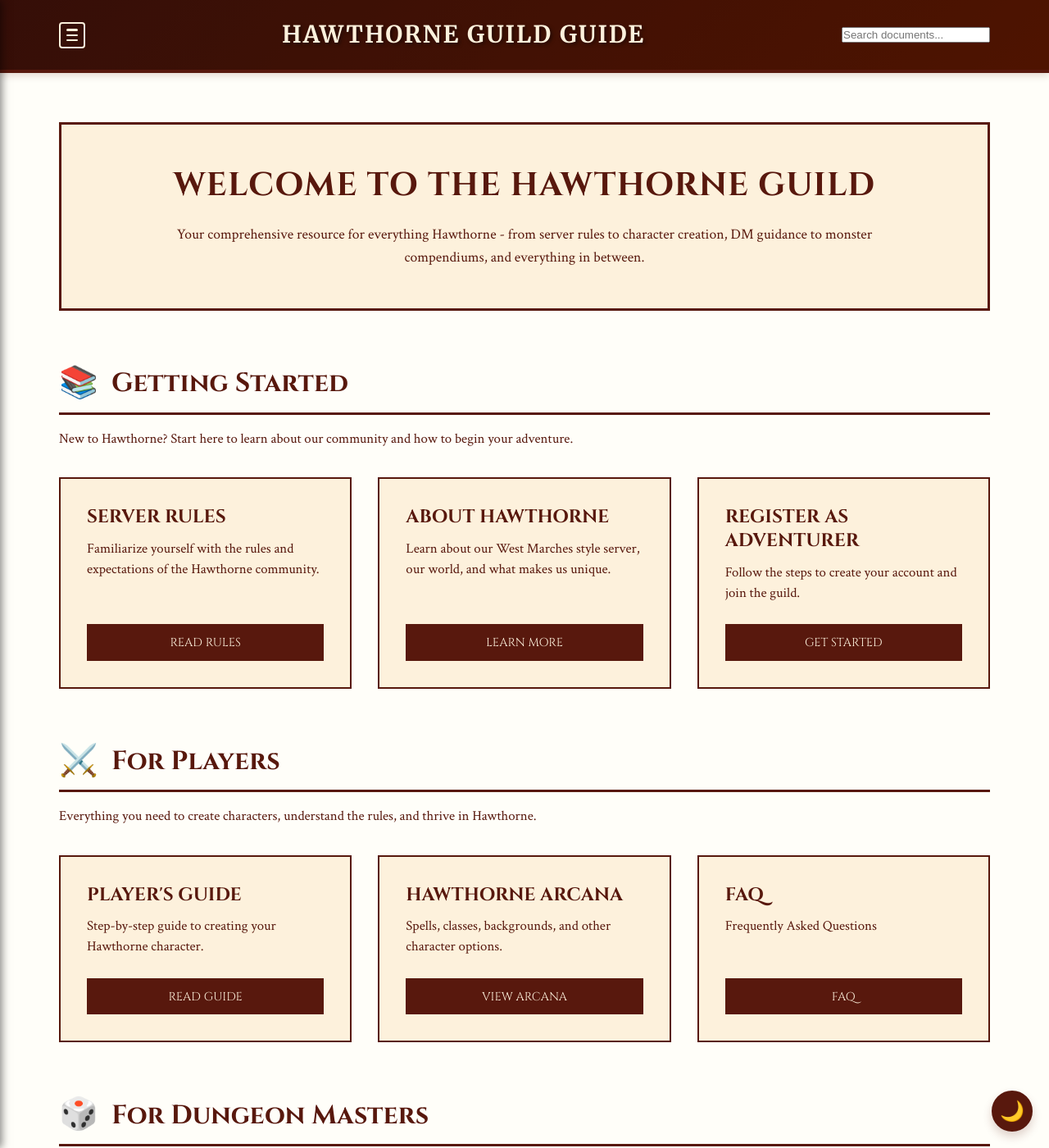
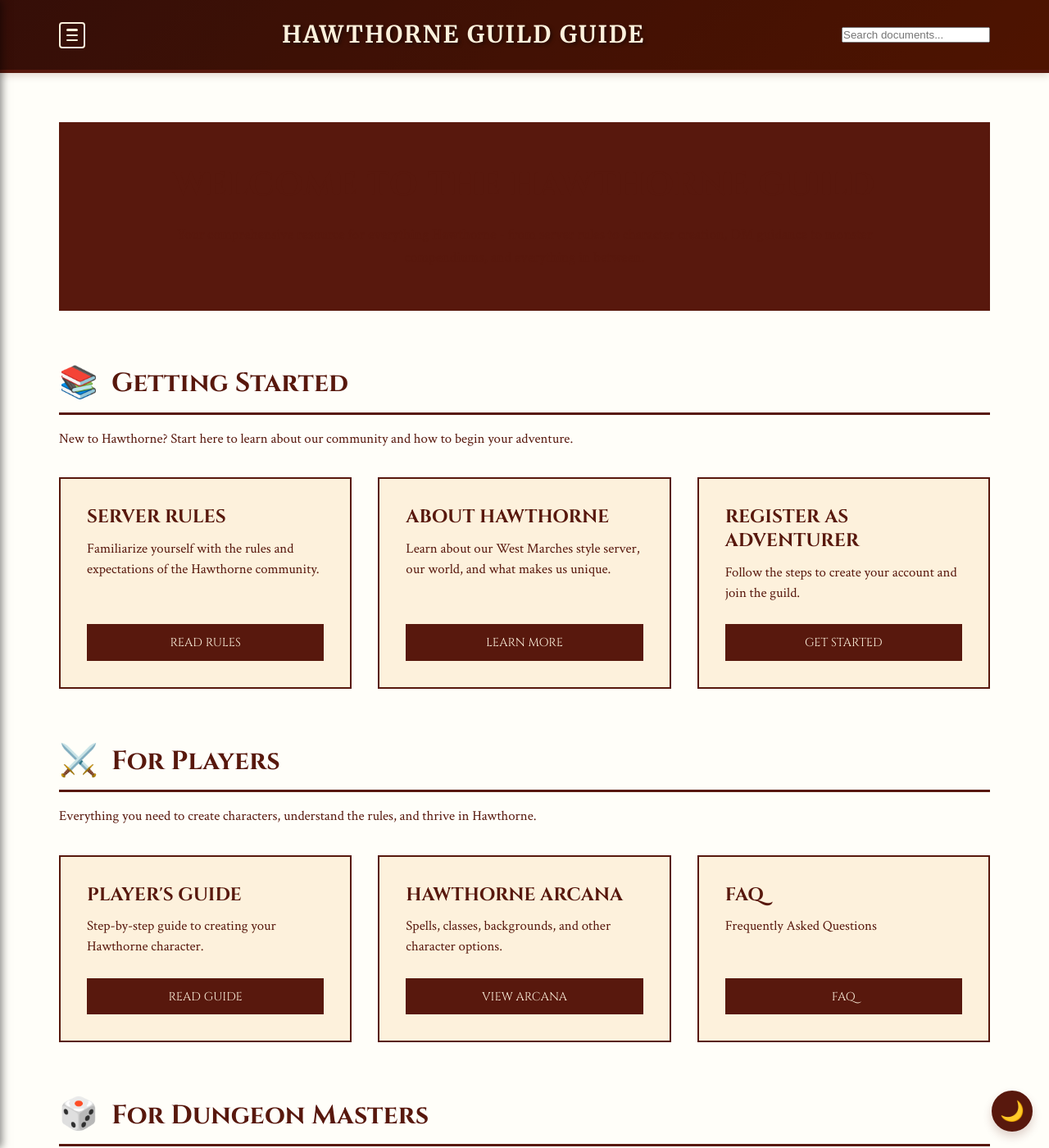
Before and after one commit to coconutswallow/Guides, a Jekyll site: the page built from index.html, in a window 1280 px wide and 1400 px high. Shown: the whole window at 82% size. Built offline with Jekyll 4.4.1, drawn with Linux system fonts in a browser that asks for light colours; comment, search, counter and statistics services are not loaded.

Commit message:
Update home.css

```diff
--- a/assets/css/home.css
+++ b/assets/css/home.css
@@ -6,7 +6,7 @@
 
 /* Hero Section */
 .home-hero {
-  background: var(--color-bg-light);
+  background: var(--color-primary);
   border: 3px solid var(--color-border);
   border-radius: 0px;
   padding: 3em 2em;
```
